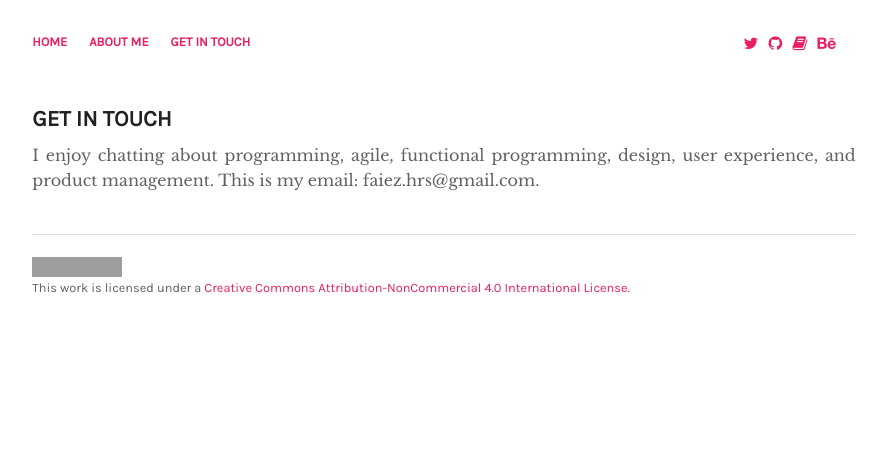
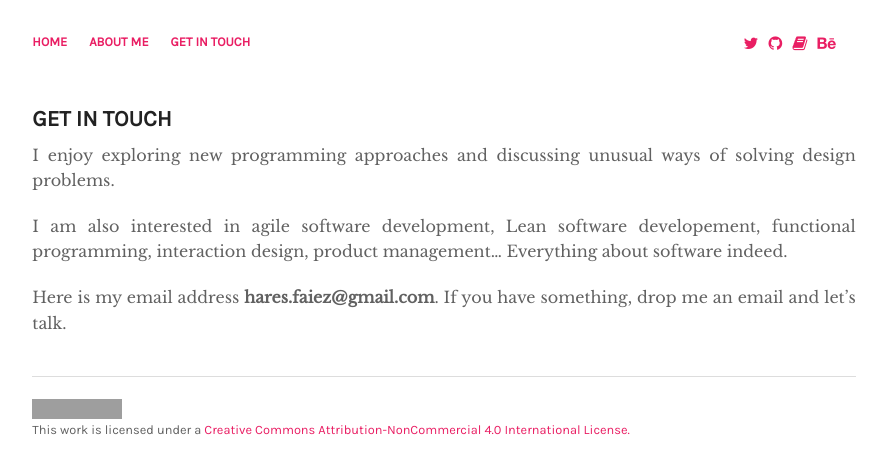
Before and after one commit to haresfaiez/haresfaiez.github.io, a Jekyll site: the page built from get-in-touch.md, in a window 1280 px wide. Shown: the top 474 px of the page, without its empty margins (196-1083 px from the left). Built offline with Jekyll 4.4.1, drawn with Linux system fonts in a browser that asks for light colours; grey boxes are pictures that could not be loaded.

Commit message:
Update my introduction pages content

```diff
--- a/_config.yml
+++ b/_config.yml
@@ -1,5 +1,5 @@
 title: Hares Faiez
-email: faiez.hrs@gmail.com
+email: hares.faiez@gmail.com
 phone: +216 26 87 17 88
 description: >
     Programmign and design tales
--- a/get-in-touch.md
+++ b/get-in-touch.md
@@ -4,6 +4,12 @@ title: GET IN TOUCH
 permalink: /get-in-touch/
 ---
 
-I enjoy chatting about programming, agile, functional programming,
-design, user experience, and product management.
-This is my email: {{ site.email }}.
+I enjoy exploring new programming approaches
+and discussing unusual ways of solving design problems.
+
+I am also interested in agile software development, Lean software developement,
+functional programming, interaction design, product management...
+Everything about software indeed.
+
+Here is my email address **{{ site.email }}**.
+If you have something, drop me an email and let's talk.
```
Also changed, not shown: about.md (+9 -4 lines).
